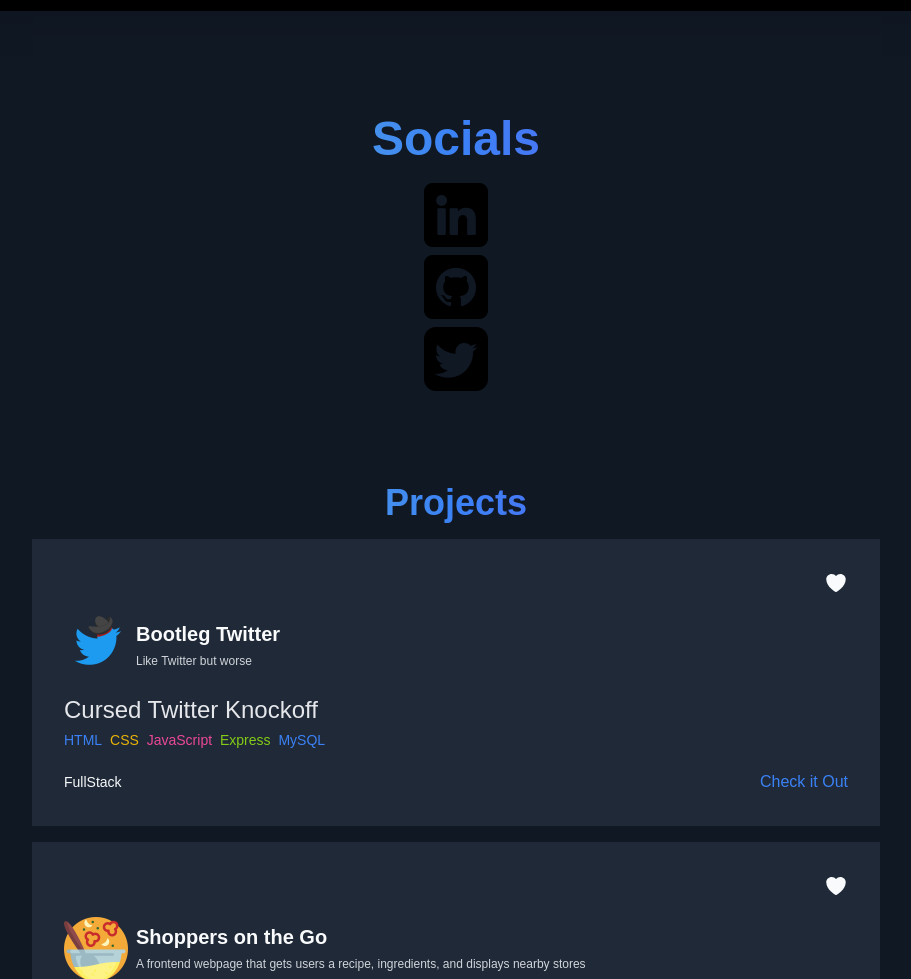
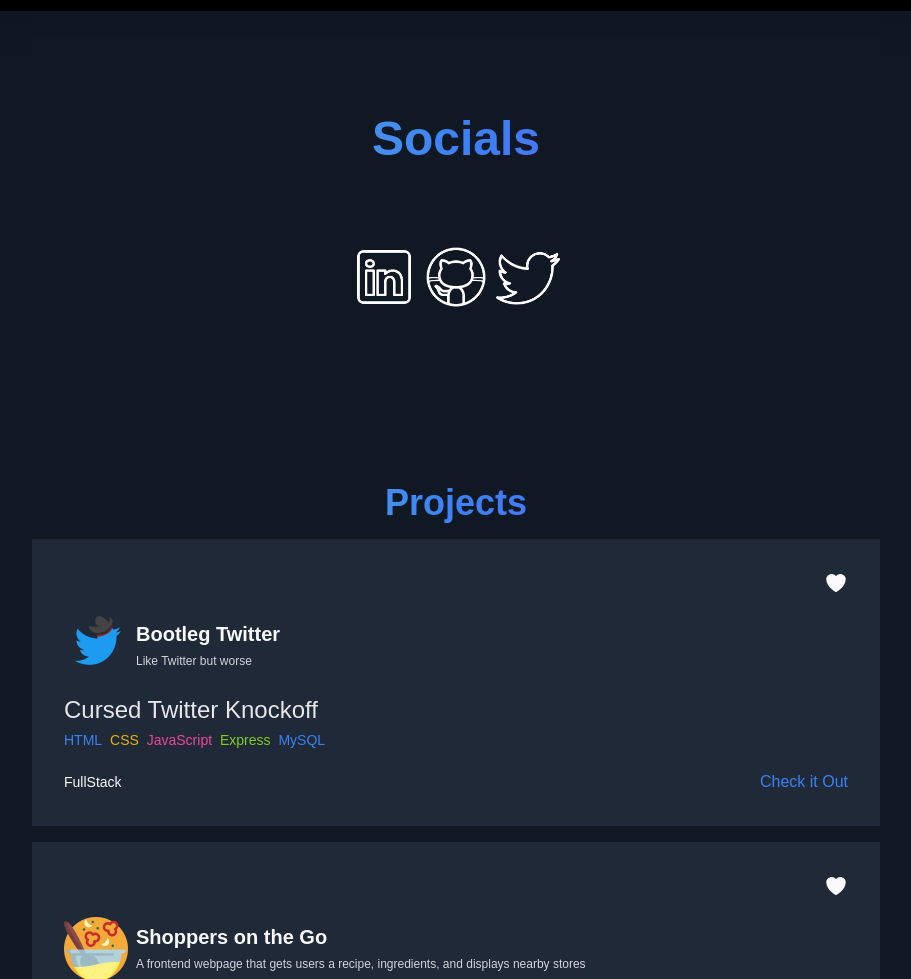
Before and after one commit to DavidDontKnow/ucr-portfolio, a plain HTML site: page index.html in a window 1280 px wide. Shown: the part 1213-2192 px from the top of the page, without its empty margins (184-1095 px from the left). Drawn offline with nearby package versions, Linux system fonts and the light colour scheme.

Commit message:
file deletion and socials

```diff
--- a/index.html
+++ b/index.html
@@ -111,16 +111,23 @@
 					class="bg-gradient-to-r from-green-300 via-blue-500 to-purple-600 bg-clip-text text-3xl font-extrabold text-transparent sm:text-5xl text-center my-4">
 					Socials</h2>
 
-				<div class="grid justify-items-center">
-					<div class="m-1"><a href="https://www.linkedin.com/in/davidpenagutierrez/" target="_blank"
-							rel="noopener noreferrer"><img class="aspect-[2/2] w-16" src="./assets/img/linkedin.png"
-								alt="linkedin"></a></div>
-					<div class="m-1"><a href="https://github.com/DavidDontKnow" target="_blank"
-							rel="noopener noreferrer"><img class="aspect-[2/2] w-16" src="./assets/img/github (1).png"
-								alt="GitHub"></a></div>
-					<div class="m-1"><a href="https://twitter.com/DavidDontKnow" target="_blank"
-							rel="noopener noreferrer"><img class="aspect-[2/2] w-16" src="./assets/img/twitter-sign.png"
-								alt="Twitter"></a></div>
+				<div class="flex justify-center m-24 animate-bounce">
+					<div
+						class="m-1 transition-all duration-300 hover:rotate-12 transition-all duration-300 hover:scale-110">
+						<a href="https://www.linkedin.com/in/davidpenagutierrez/" target="_blank"
+							rel="noopener noreferrer"><img class="aspect-[2/2] w-16"
+								src="./assets/img/icons8-linkedin-250.png" alt="linkedin"></a>
+					</div>
+					<div
+						class="m-1 transition-all duration-300 hover:rotate-12 transition-all duration-300 hover:scale-110">
+						<a href="https://github.com/DavidDontKnow" target="_blank" rel="noopener noreferrer"><img
+								class="aspect-[2/2] w-16" src="./assets/img/icons8-github-250.png" alt="GitHub"></a>
+					</div>
+					<div
+						class="m-1 transition-all duration-300 hover:rotate-12 transition-all duration-300 hover:scale-110">
+						<a href="https://twitter.com/DavidDontKnow" target="_blank" rel="noopener noreferrer"><img
+								class="aspect-[2/2] w-16" src="./assets/img/icons8-twitter-250.png" alt="Twitter"></a>
+					</div>
 
 				</div>
 			</div>
```
Also changed, not shown: assets/img/Headshot.jpg (deleted), assets/img/github (1).png (deleted), assets/img/icons8-github-250.png (added), assets/img/icons8-linkedin-250.png (added), assets/img/icons8-twitter-250.png (added), assets/img/linkedin.png (deleted), assets/img/passwordvid.gif (deleted), assets/img/rps.jpg (deleted), assets/img/twitter-sign.png (deleted), 1 other file.
